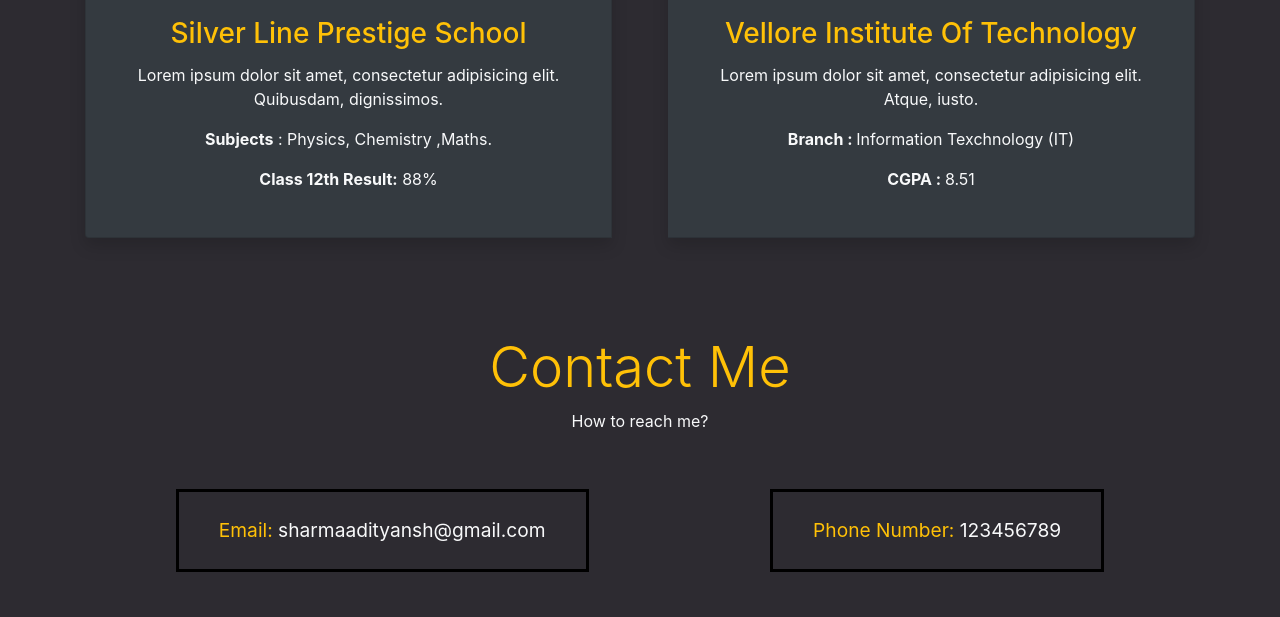
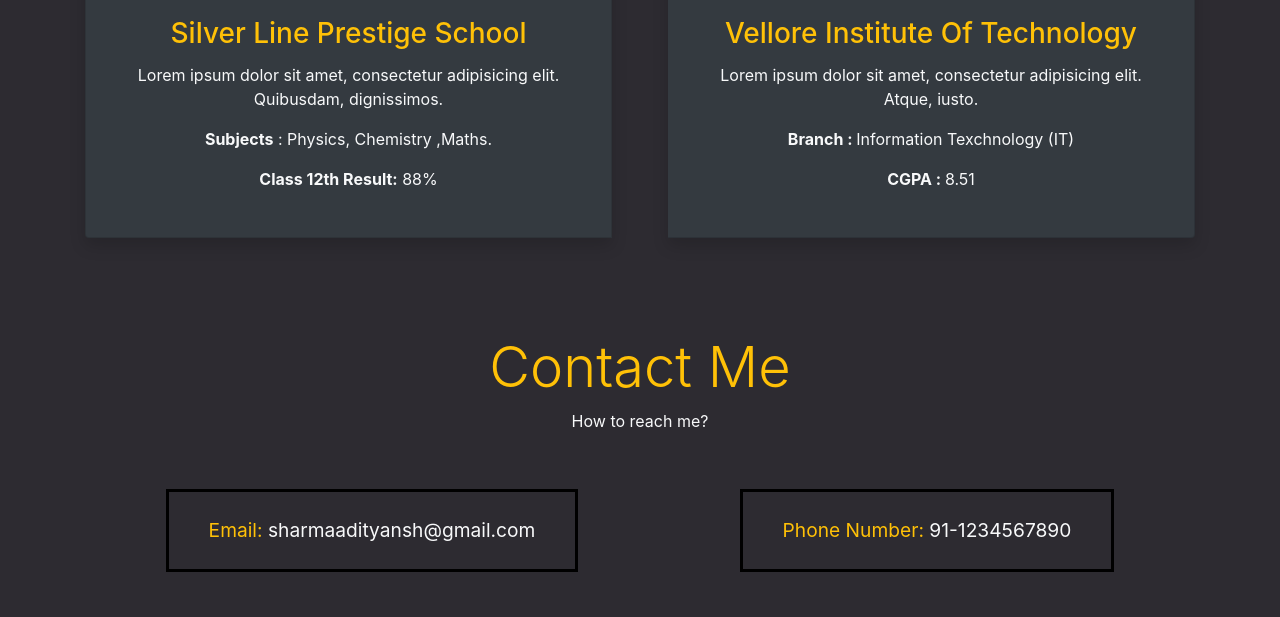
Before and after one commit to Adityansh/portfolio, a website: page index.html in a window 1280 px wide. Shown: the part 2943-3560 px from the top of the page. Drawn offline with nearby package versions, Linux system fonts and the light colour scheme.

Commit message:
Update index.html

```diff
--- a/index.html
+++ b/index.html
@@ -228,7 +228,7 @@
        <br>
        <div>
            <span class="text-warning">Phone Number:</span>
-           123456789
+           91-1234567890
        </div>
 
         <div class="ico">
```
